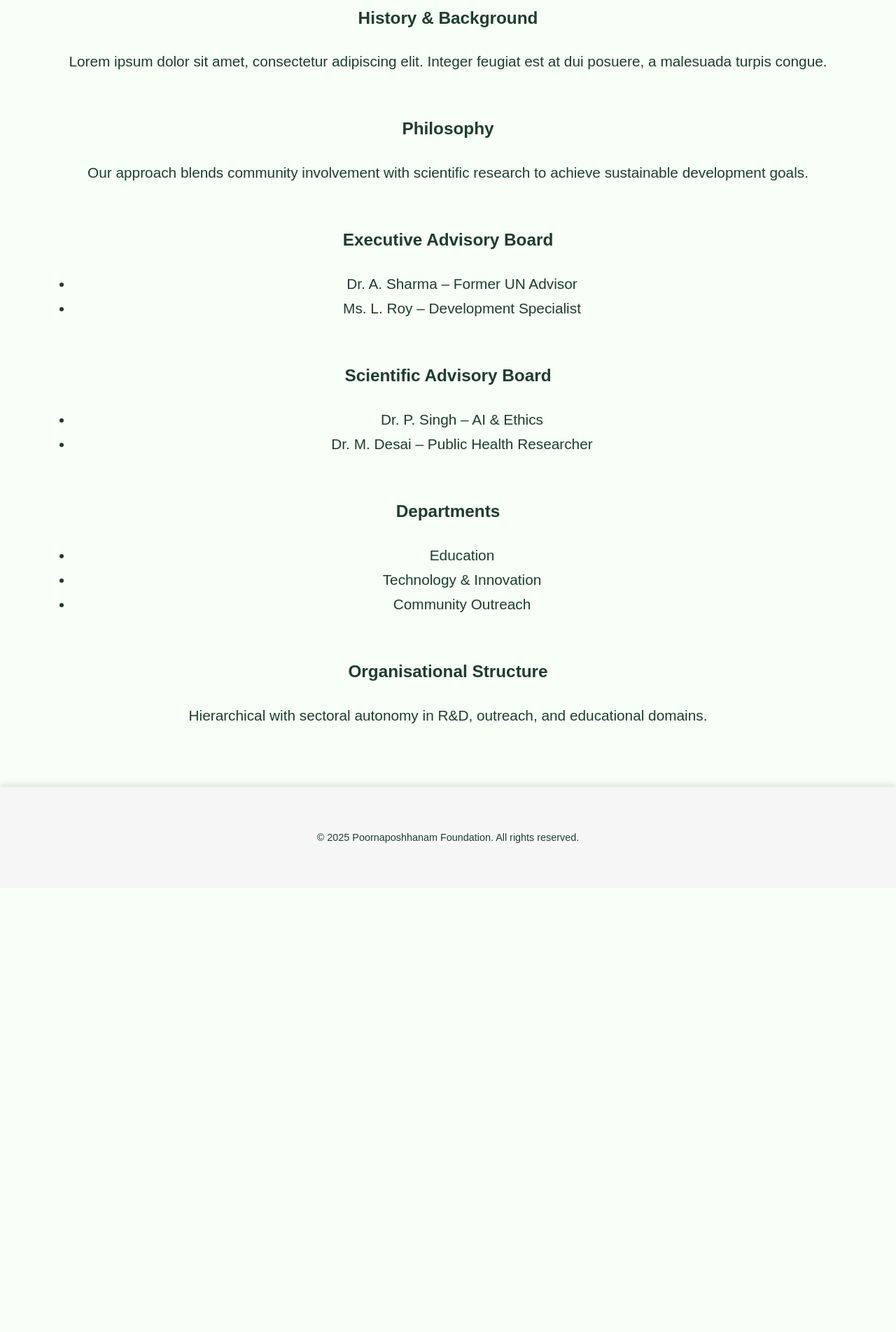
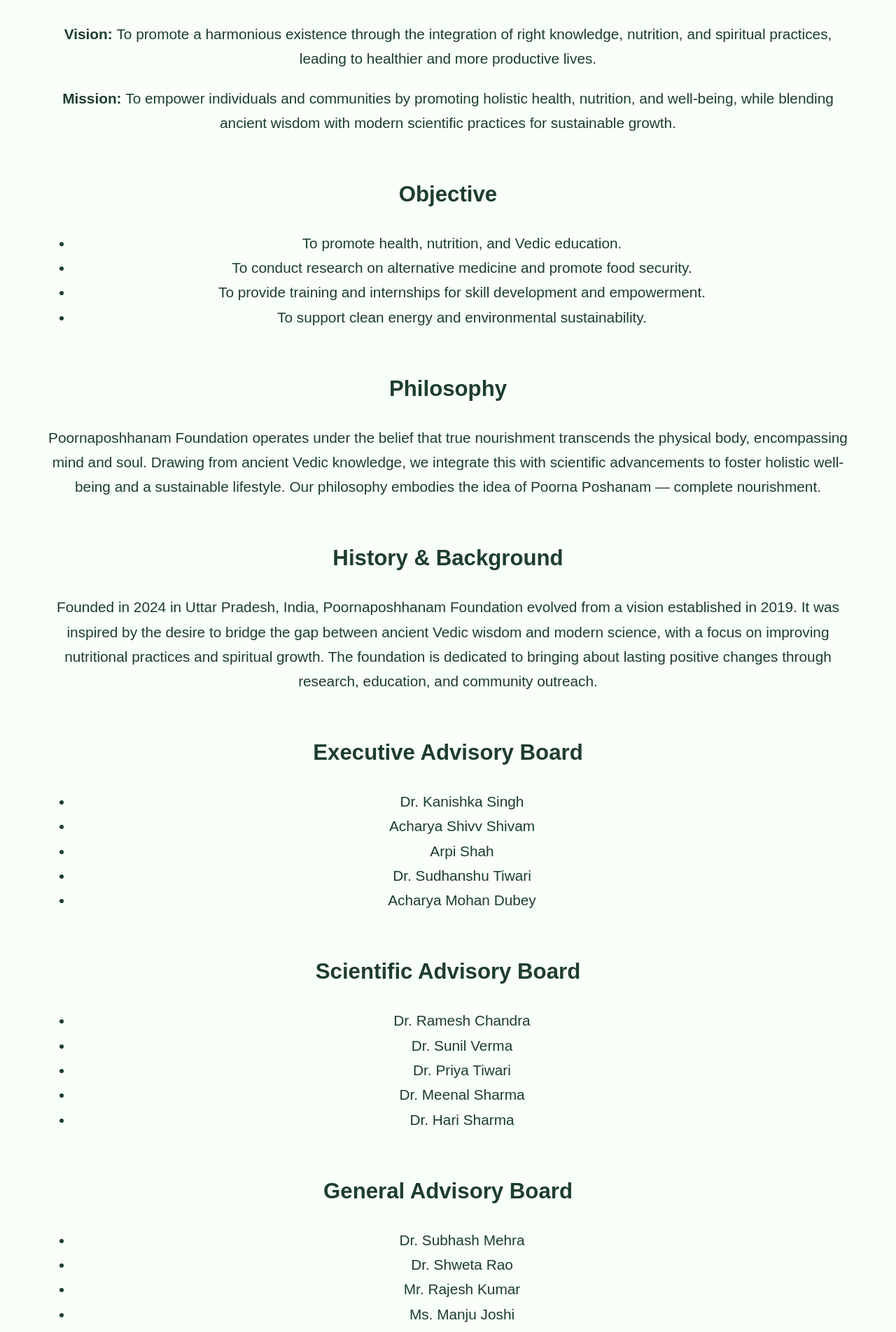
Before and after one commit to pphqwebsite/Poornaposhhanam-Website, a React (Vite) app: page /about in a window 1280 px wide. Shown: the part 660-2564 px from the top of the page at 70% size. Before the commit the page ends 1929 px from the top, so only its background shows below. Built offline with nearby package versions, Linux system fonts and the light colour scheme; a web font is replaced by a local one.

Commit message:
Updated About Us content

```diff
--- a/src/pages/About.jsx
+++ b/src/pages/About.jsx
@@ -4,38 +4,76 @@ export default function About() {
   return (
     <section className='section-class'>
       <h1>About Us</h1>
-      <p>Lorem ipsum dolor sit amet, consectetur adipiscing elit. Donec a diam lectus.</p>
+      <p>Poornaposhhanam Foundation is a non-profit, research-driven organization dedicated to the holistic well-being of individuals and communities. We integrate nutrition, spirituality, and ancient Vedic sciences to promote sustainable and healthy lifestyles. Through various courses, trainings, and research initiatives, we strive to empower people globally to achieve balanced health of body, mind, and soul.</p>
 
-      <h3>Vision & Mission</h3>
-      <p>Lorem ipsum dolor sit amet, consectetur adipiscing elit. Fusce at velit ut nulla rutrum placerat.</p>
+      <h2>Vision & Mission</h2>
+      <p><b>Vision: </b>To promote a harmonious existence through the integration of right knowledge, nutrition, and spiritual practices, leading to healthier and more productive lives.</p>
+      <p><b>Mission: </b>To empower individuals and communities by promoting holistic health, nutrition, and well-being, while blending ancient wisdom with modern scientific practices for sustainable growth.</p>
 
-      <h3>History & Background</h3>
-      <p>Lorem ipsum dolor sit amet, consectetur adipiscing elit. Integer feugiat est at dui posuere, a malesuada turpis congue.</p>
-
-      <h3>Philosophy</h3>
-      <p>Our approach blends community involvement with scientific research to achieve sustainable development goals.</p>
-
-      <h3>Executive Advisory Board</h3>
+      <h2>Objective</h2>
       <ul>
-        <li>Dr. A. Sharma – Former UN Advisor</li>
-        <li>Ms. L. Roy – Development Specialist</li>
+        <li>To promote health, nutrition, and Vedic education.</li>
+        <li>To conduct research on alternative medicine and promote food security.</li>
+        <li>To provide training and internships for skill development and empowerment.</li>
+        <li>To support clean energy and environmental sustainability.</li>
       </ul>
 
-      <h3>Scientific Advisory Board</h3>
+      <h2>Philosophy</h2>
+      <p>Poornaposhhanam Foundation operates under the belief that true nourishment transcends the physical body, encompassing mind and soul. Drawing from ancient Vedic knowledge, we integrate this with scientific advancements to foster holistic well-being and a sustainable lifestyle. Our philosophy embodies the idea of Poorna Poshanam — complete nourishment.</p>
+
+
+      <h2>History & Background</h2>
+      <p>Founded in 2024 in Uttar Pradesh, India, Poornaposhhanam Foundation evolved from a vision established in 2019. It was inspired by the desire to bridge the gap between ancient Vedic wisdom and modern science, with a focus on improving nutritional practices and spiritual growth. The foundation is dedicated to bringing about lasting positive changes through research, education, and community outreach.</p>
+
+      <h2>Executive Advisory Board</h2>
       <ul>
-        <li>Dr. P. Singh – AI & Ethics</li>
-        <li>Dr. M. Desai – Public Health Researcher</li>
+        <li>Dr. Kanishka Singh</li>
+        <li>Acharya Shivv Shivam</li>
+        <li>Arpi Shah</li>
+        <li>Dr. Sudhanshu Tiwari</li>
+        <li>Acharya Mohan Dubey</li>
       </ul>
 
-      <h3>Departments</h3>
+      <h2>Scientific Advisory Board</h2>
       <ul>
-        <li>Education</li>
-        <li>Technology & Innovation</li>
-        <li>Community Outreach</li>
+        <li>Dr. Ramesh Chandra</li>
+        <li>Dr. Sunil Verma</li>
+        <li>Dr. Priya Tiwari</li>
+        <li>Dr. Meenal Sharma</li>
+        <li>Dr. Hari Sharma</li>
       </ul>
 
-      <h3>Organisational Structure</h3>
-      <p>Hierarchical with sectoral autonomy in R&D, outreach, and educational domains.</p>
+      <h2>General Advisory Board</h2>
+      <ul>
+        <li>Dr. Subhash Mehra</li>
+        <li>Dr. Shweta Rao</li>
+        <li>Mr. Rajesh Kumar</li>
+        <li>Ms. Manju Joshi</li>
+        <li>Mr. Vikas Pandey</li>
+      </ul>
+
+      <h2>Departments</h2>
+      <ul>
+        <li>Department of Aerospace & Defence Studies</li>
+        <li>Department of Ancient & Vedic Sciences</li>
+        <li>Department of Clinical & Therapeutic Sciences</li>
+        <li>Department of Educational Outreach & Cultural Studies</li>
+        <li>Department of Food, Nutrition, Environment & Agricultural Sciences</li>
+        <li>Department of Research & Development</li>
+        <li>Department of Sexual & Mental Health Studies</li>
+        <li>Department of Skill Development, Training & Empowerment</li>
+      </ul>
+
+      <h2>Organisational Structure</h2>
+      <p><i>Founder, CEO & Director: </i>Dr. Kanishka Singh</p>
+      <p><i>Executive Advisory Board</i></p>
+      <p><i>Scientific Advisory Board</i></p>
+      <p><i>Scientific Advisory Board</i></p>
+      <p><i>General Advisory Board</i></p>
+      <p><i>Departments</i></p>
+      <p><i>Research & Development</i></p>
+      <p><i>Administrative Office</i></p>
+      <p><i>Operational Teams</i></p>
     </section>
   );
 }
```
